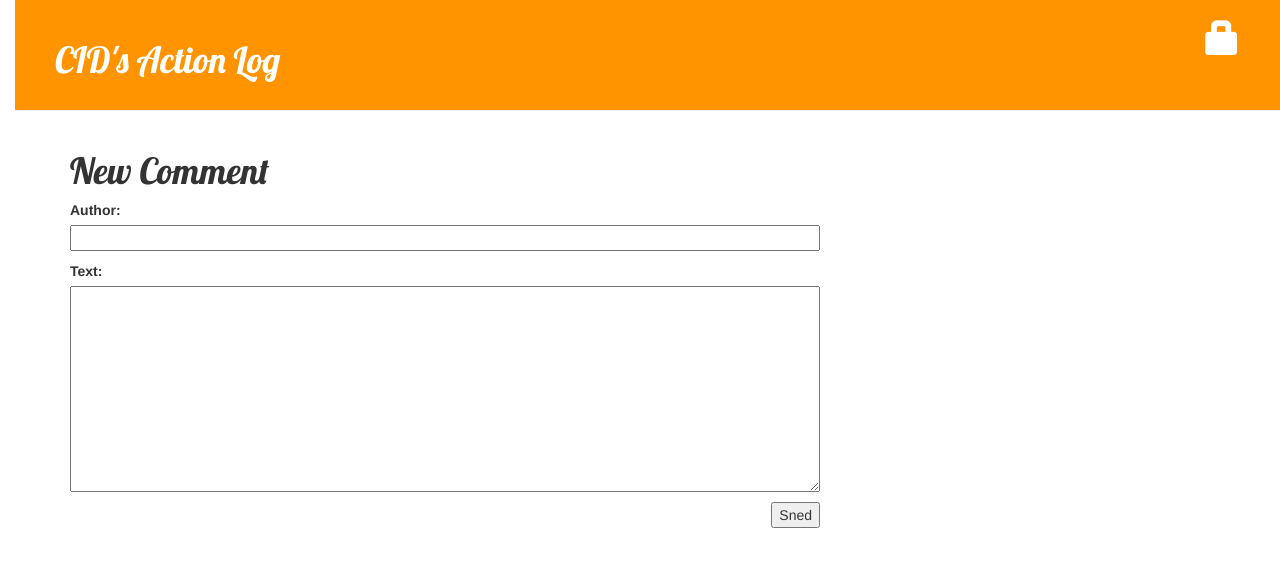
After one commit to cidyoon/django-blog, a Django app: page /post/1/comment/ in a window 1280 px wide. The commit adds this page. Shown: the top 567 px of the page. Run offline with Django 3.2, Linux system fonts and the light colour scheme; tables that the repository leaves empty hold one stand-in row (values such as "Sample post"); some libraries are stand-ins or nearby versions.

Commit message:
댓글 달기 추가

```diff
--- a/blog/admin.py
+++ b/blog/admin.py
@@ -1,6 +1,8 @@
 from django.contrib import admin
-from .models import Post
+from .models import Post, Comment
+
 # Register your models here.
 
 
 admin.site.register(Post)
+admin.site.register(Comment)
--- a/blog/forms.py
+++ b/blog/forms.py
@@ -1,8 +1,15 @@
 from django import forms
-from .models import Post
+from .models import Post, Comment
 
 
 class PostForm(forms.ModelForm):
     class Meta:
         model = Post
         fields = ('title', 'text')
+
+
+class CommentForm(forms.ModelForm):
+
+    class Meta:
+        model = Comment
+        fields = ('author', 'text', )
--- a/blog/models.py
+++ b/blog/models.py
@@ -17,3 +17,18 @@ class Post(models.Model):
 
     def __str__(self):
         return self.title
+
+
+class Comment(models.Model):
+    post = models.ForeignKey('blog.Post', related_name='comments')
+    author = models.CharField(max_length=200)
+    text = models.TextField()
+    created_date = models.DateTimeField(default=timezone.now)
+    approved_comment = models.BooleanField(default=False)
+
+    def approve(self):
+        self.approved_comment = True
+        self.save()
+
+    def __str__(self):
+        return self.text
--- a/blog/static/css/blog.css
+++ b/blog/static/css/blog.css
@@ -58,3 +58,7 @@ h4 {
 .post h1 a:visited {
     color: #000000;
 }
+
+.comment {
+    margin: 20px 0px 20px 20px
+}
--- /dev/null
+++ b/blog/templates/blog/add_comment_to_post.html
@@ -0,0 +1,11 @@
+{% extends 'blog/base.html' %}
+
+
+{% block content %}
+<h1>New Comment</h1>
+<form method="POST" class="post-form">
+    {% csrf_token %}
+    {{form.as_p}}
+    <button type="submit" class=save btn btn-default>Sned</button>
+</form>
+{% endblock content %}
--- a/blog/templates/blog/post_list.html
+++ b/blog/templates/blog/post_list.html
@@ -8,6 +8,8 @@
     </div>
     <h1><a href="{% url 'post_detail' pk=post.pk %}">{{ post.title }}</a></h1>
     <p>{{ post.text|linebreaksbr }}</p>
+    <a href="{% url 'post_detail' pk=post.pk %}">Comments: {{ post.comments.count }}</a>
 </div>
+
 {% endfor %}
 {% endblock %}
--- a/blog/urls.py
+++ b/blog/urls.py
@@ -10,4 +10,7 @@ urlpatterns = [
     url(r'^post/(?P<pk>\d+)/publish/$', views.post_publish, name='post_publish'),
     url(r'^post/(?P<pk>\d+)/remove/$', views.post_remove, name='post_remove'),
 
+    url(r'^post/(?P<pk>\d+)/comment/$',
+        views.add_comment_to_post, name='add_comment_to_post'),
+
 ]
--- a/blog/views.py
+++ b/blog/views.py
@@ -1,7 +1,7 @@
 from django.shortcuts import render, get_object_or_404, redirect
 from django.contrib.auth.decorators import login_required
 from .models import Post
-from .forms import PostForm
+from .forms import PostForm, CommentForm
 # Create your views here.
 
 
@@ -11,11 +11,10 @@ def post_list(request):
     return render(request, 'blog/post_list.html', {'posts': posts})
 
 
-
-
 def post_detail(request, pk):
     post = get_object_or_404(Post, pk=pk)
     return render(request, 'blog/post_detail.html', {'post': post})
+
 
 @login_required
 def post_draft_list(request):
@@ -38,6 +37,7 @@ def post_new(request):
         form = PostForm()
     return render(request, 'blog/post_edit.html', {'form': form})
 
+
 @login_required
 def post_edit(request, pk):
     post = get_object_or_404(Post, pk=pk)
@@ -52,14 +52,31 @@ def post_edit(request, pk):
         form = PostForm(instance=post)
     return render(request, 'blog/post_edit.html', {'form': form})
 
+
 @login_required
 def post_publish(request, pk):
     post = get_object_or_404(Post, pk=pk)
     post.publish()
     return redirect('post_detail', pk=pk)
 
+
 @login_required
 def post_remove(request, pk):
     post = get_object_or_404(Post, pk=pk)
     post.delete()
     return redirect('post_list')
+
+
+def add_comment_to_post(request, pk):
+    post = get_object_or_404(Post, pk=pk)
+    if request.method == "POST":
+        form = CommentForm(request.POST)
+        if form.is_valid():
+            comment = form.save(commit=False)
+            comment.post = post
+            comment.save()
+            return redirect('post_detail', pk=post.pk)
+    else:
+        form = CommentForm()
+
+    return render(request, 'blog/add_comment_to_post.html', {'form': form})
--- a/mysite/urls.py
+++ b/mysite/urls.py
@@ -26,5 +26,6 @@ urlpatterns = [
     url(r'^accounts/logout/$', views.logout,
         name='logout', kwargs={'next_page': '/'}),
     url(r'', include('blog.urls')),
+
     url(r'^superlists/', include('superlists.urls')),
 ]
```
Also changed, not shown: blog/templates/blog/post_detail.html (+16 -2 lines), blog/migrations/0002_comment.py (added).
